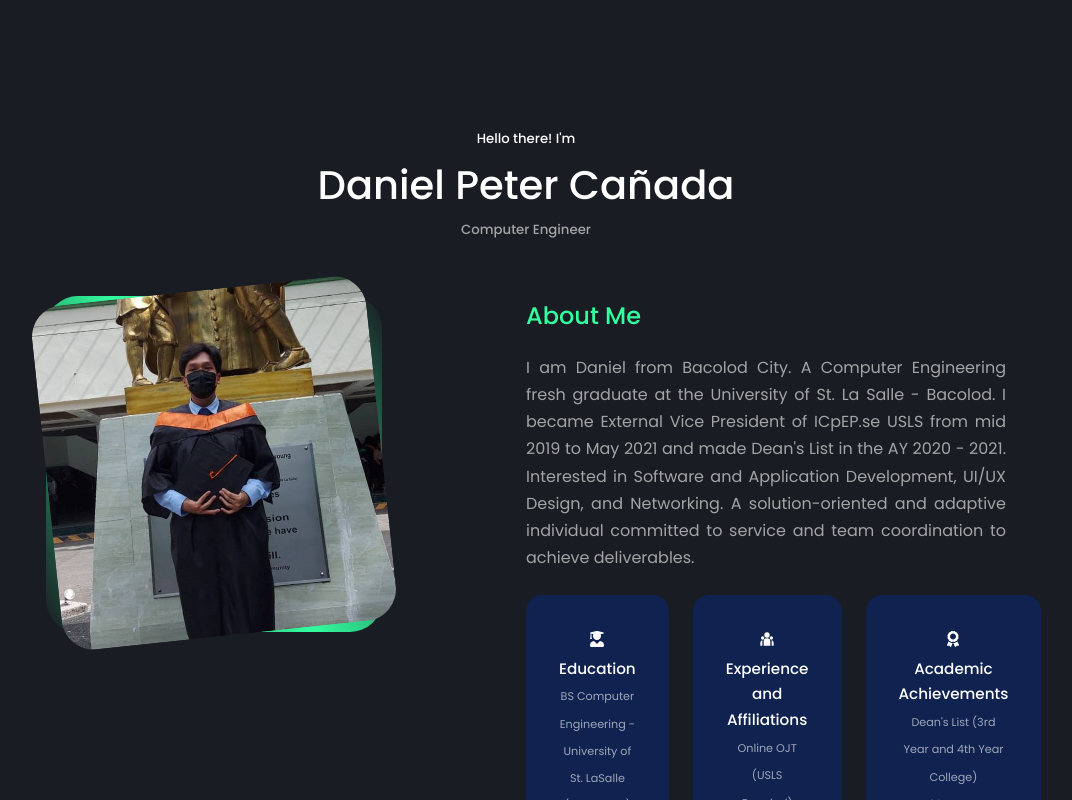
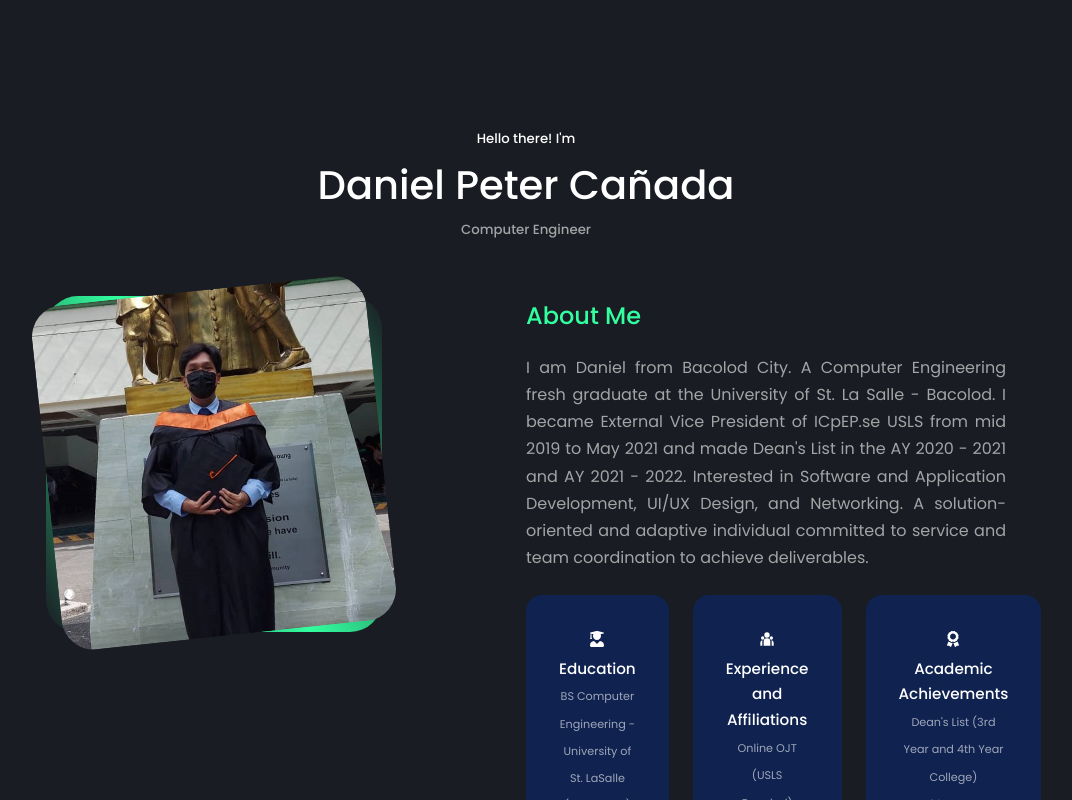
Before and after one commit to DanielCanada/my-portfolio-website, a React (Create React App) app: page / in a window 1280 px wide. Shown: the top 800 px of the page, without its empty margins (114-1186 px from the left). Built offline with nearby package versions, Linux system fonts and the light colour scheme.

Commit message:
v2 fix info update

```diff
--- a/src/components/about/About.jsx
+++ b/src/components/about/About.jsx
@@ -29,7 +29,7 @@ const About = () => {
         <div className="about__content">
         <h2>About Me</h2>
           <p>
-            {'\t'}I am Daniel from Bacolod City. A Computer Engineering fresh graduate at the University of St. La Salle - Bacolod. I became External Vice President of ICpEP.se USLS from mid 2019 to May 2021 and made Dean's List in the AY 2020 - 2021. Interested in Software and Application Development, UI/UX Design, and Networking. A solution-oriented and adaptive individual committed to service and team coordination to achieve deliverables.
+            {'\t'}I am Daniel from Bacolod City. A Computer Engineering fresh graduate at the University of St. La Salle - Bacolod. I became External Vice President of ICpEP.se USLS from mid 2019 to May 2021 and made Dean's List in the AY 2020 - 2021 and AY 2021 - 2022. Interested in Software and Application Development, UI/UX Design, and Networking. A solution-oriented and adaptive individual committed to service and team coordination to achieve deliverables.
           </p>
 
           <div className="about__cards">
```
